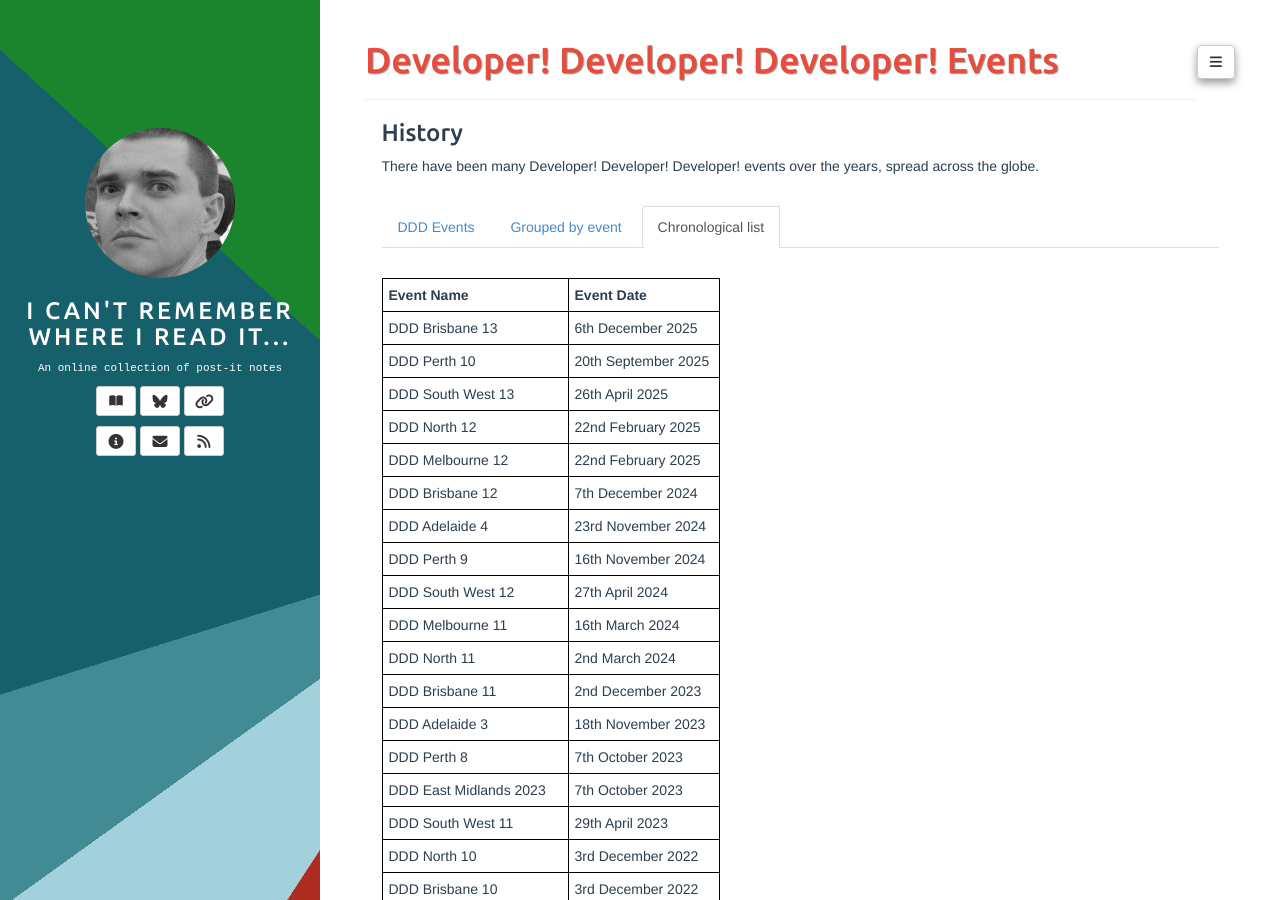
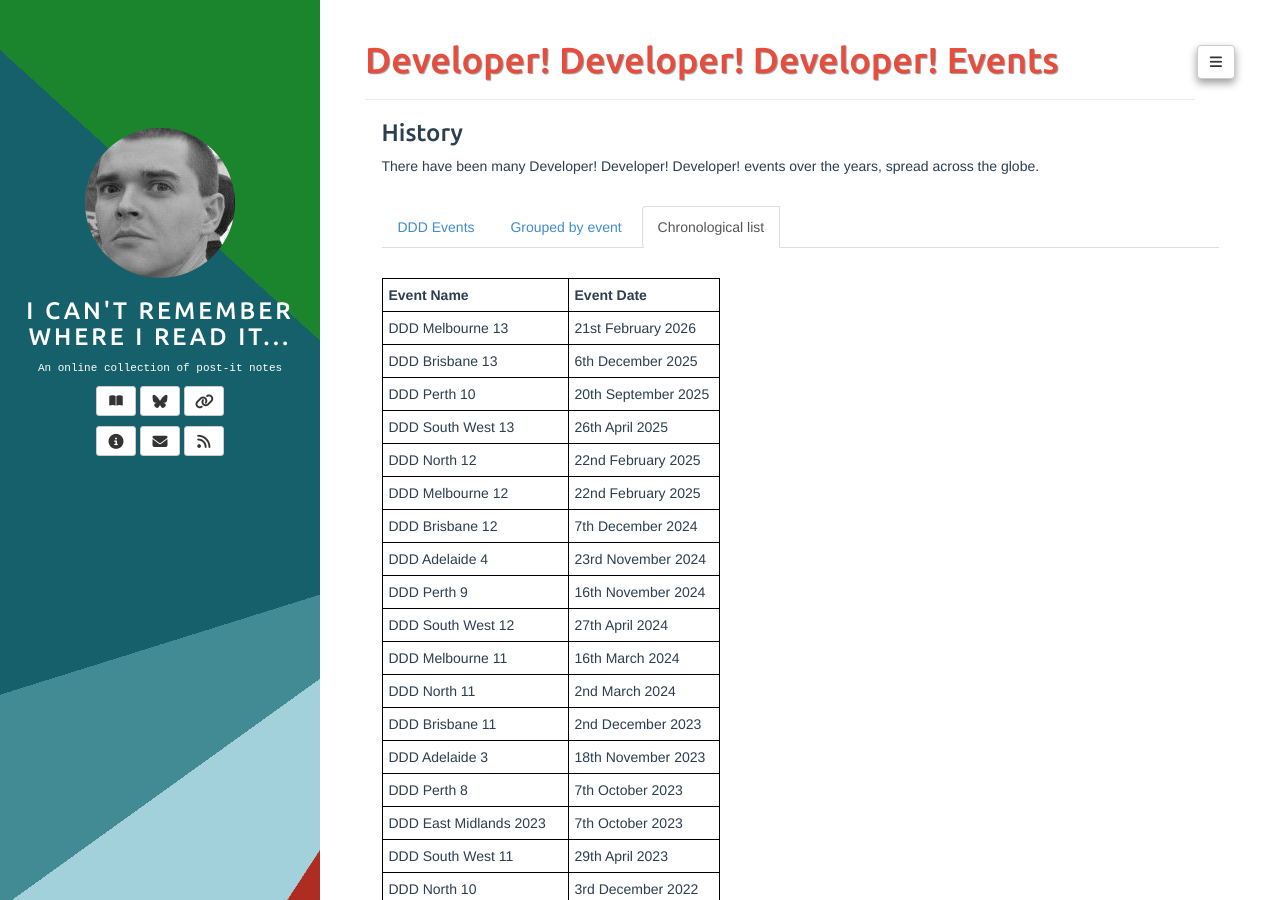
Before and after one commit to adrianbanks/adrianbanks.github.io, a Jekyll site: the page built from ddd-list.md, in a window 1280 px wide and 900 px high. Built offline with Jekyll 4.4.1, drawn with Linux system fonts in a browser that asks for light colours.

Commit message:
Add DDD Melbourne 13

```diff
--- a/ddd-list.md
+++ b/ddd-list.md
@@ -15,6 +15,7 @@ There have been many Developer! Developer! Developer! events over the years, spr
 
 | **Event Name**             | **Event Date**      |
 | -------------------------- | ------------------- |
+|  DDD Melbourne 13          | 21st February 2026  |
 |  DDD Brisbane 13           | 6th December 2025   |
 |  DDD Perth 10              | 20th September 2025 |
 |  DDD South West 13         | 26th April 2025     |
```
